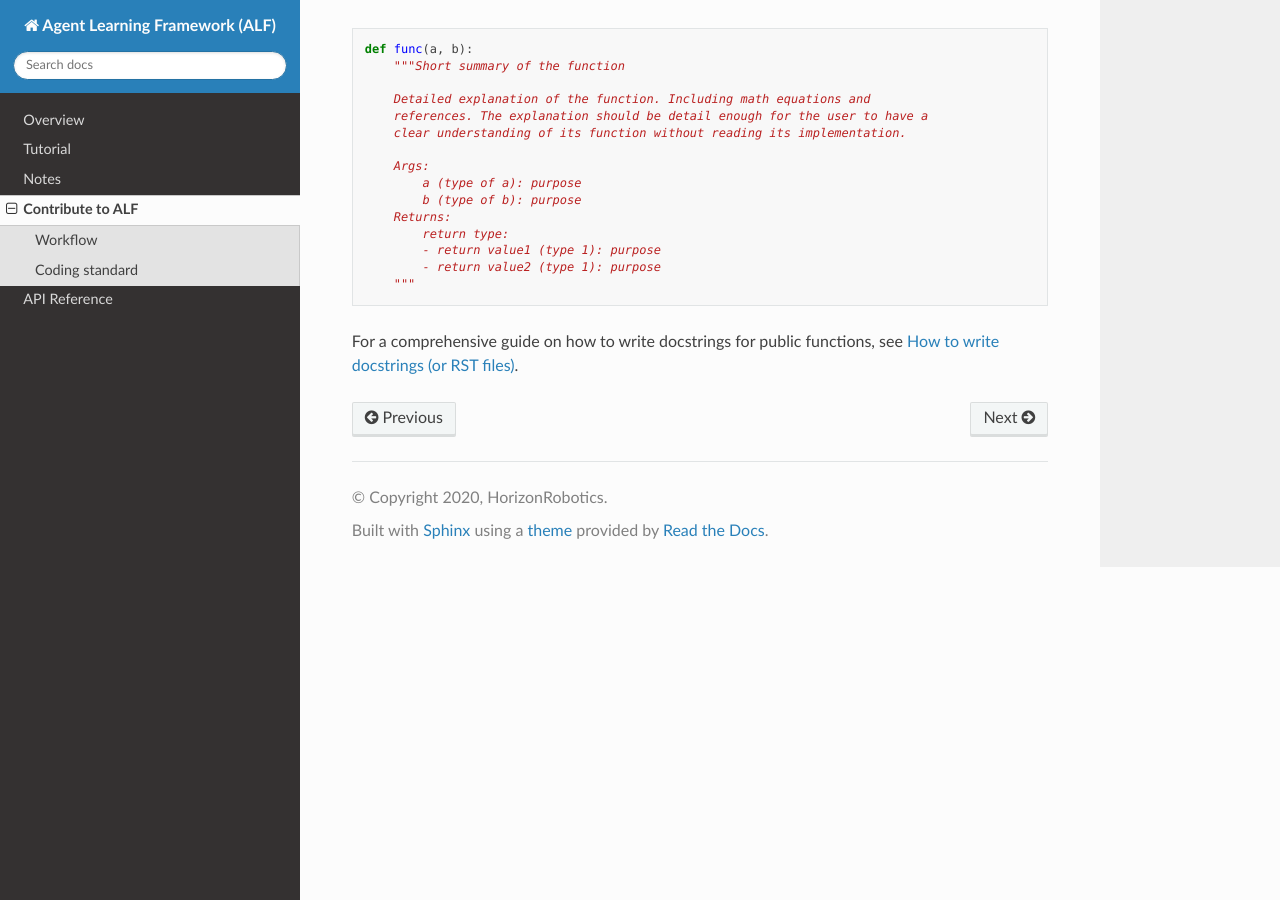
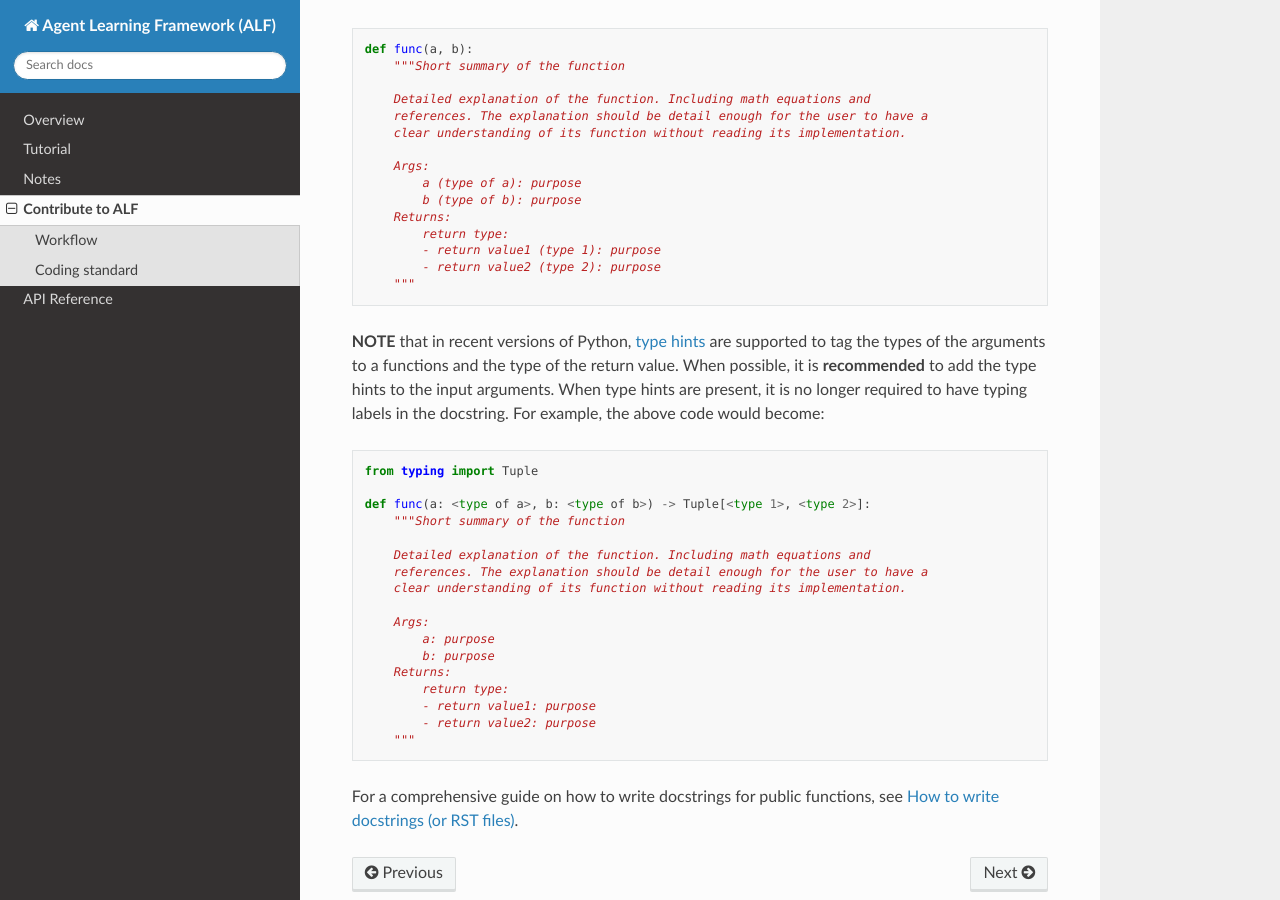
Before and after one commit to HorizonRobotics/alf, a Sphinx documentation site: the page built from docs/contributing.rst, in a window 1280 px wide and 900 px high, scrolled down 1194 px. Built offline with Sphinx 7.4.7 and the Read the Docs theme 2.0.0, drawn with Linux system fonts in a browser that asks for light colours; pages that are not in the unit, such as notebooks, are missing from menus.

Commit message:
Update the recommendation regarding type hints in contribution guide (#998)
* Update the guidance on type hints in contribution notes

* Update contributing.rst

```diff
--- a/docs/contributing.rst
+++ b/docs/contributing.rst
@@ -75,7 +75,29 @@ Please comment all the public functions with the following style:
         Returns:
             return type:
             - return value1 (type 1): purpose
-            - return value2 (type 1): purpose
+            - return value2 (type 2): purpose
+        """
+
+**NOTE** that in recent versions of Python, `type hints <https://docs.python.org/3/library/typing.html>`_ are supported to tag the types of the arguments to a functions and the type of the return value. When possible, it is **recommended** to add the type hints to the input arguments. When type hints are present, it is no longer required to have typing labels in the docstring. For example, the above code would become:
+
+.. code-block:: python
+
+    from typing import Tuple
+
+    def func(a: <type of a>, b: <type of b>) -> Tuple[<type 1>, <type 2>]:
+        """Short summary of the function
+
+        Detailed explanation of the function. Including math equations and
+        references. The explanation should be detail enough for the user to have a
+        clear understanding of its function without reading its implementation.
+
+        Args:
+            a: purpose
+            b: purpose
+        Returns:
+            return type:
+            - return value1: purpose
+            - return value2: purpose
         """
 
 For a comprehensive guide on how to write docstrings for public functions, see
```
